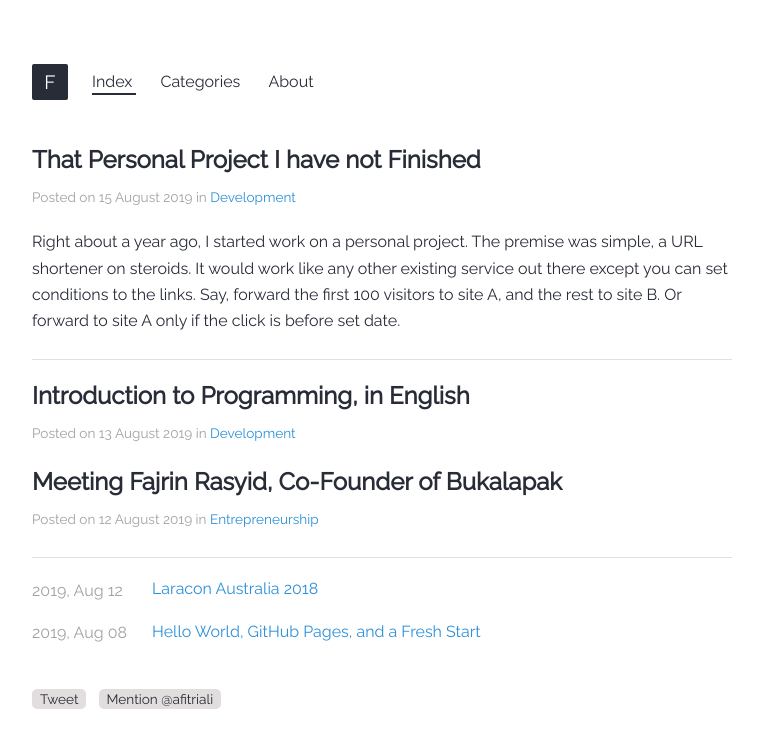
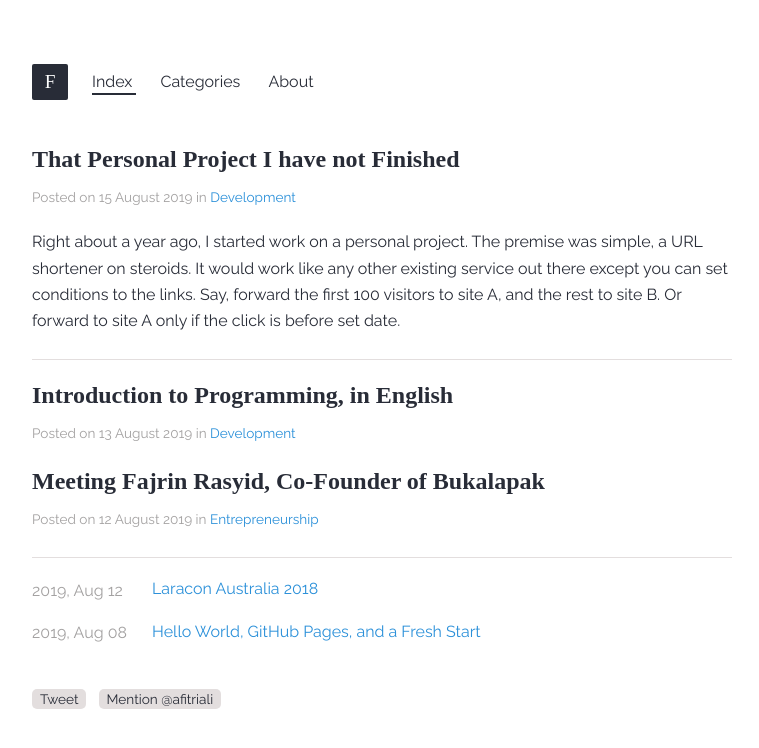
Before and after one commit to xfltrt/xfltrt.github.io, a Jekyll site: the page built from index.html, in a window 1280 px wide. Shown: the top 748 px of the page, without its empty margins (258-1017 px from the left). Built offline with Jekyll 4.4.1, drawn with Linux system fonts in a browser that asks for light colours; some web fonts are replaced; comment, search, counter and statistics services are not loaded.

Commit message:
Update main.scss

```diff
--- a/_sass/main.scss
+++ b/_sass/main.scss
@@ -6,7 +6,7 @@
   --colour-primary: #282c37;
   --colour-white: #ffffff;
   --font-primary: "Raleway", sans-serif;
-  --font-secondary: "Raleway", sans-serif;
+  --font-secondary: "Volkhov", serif;
 }
 
 * {
```
